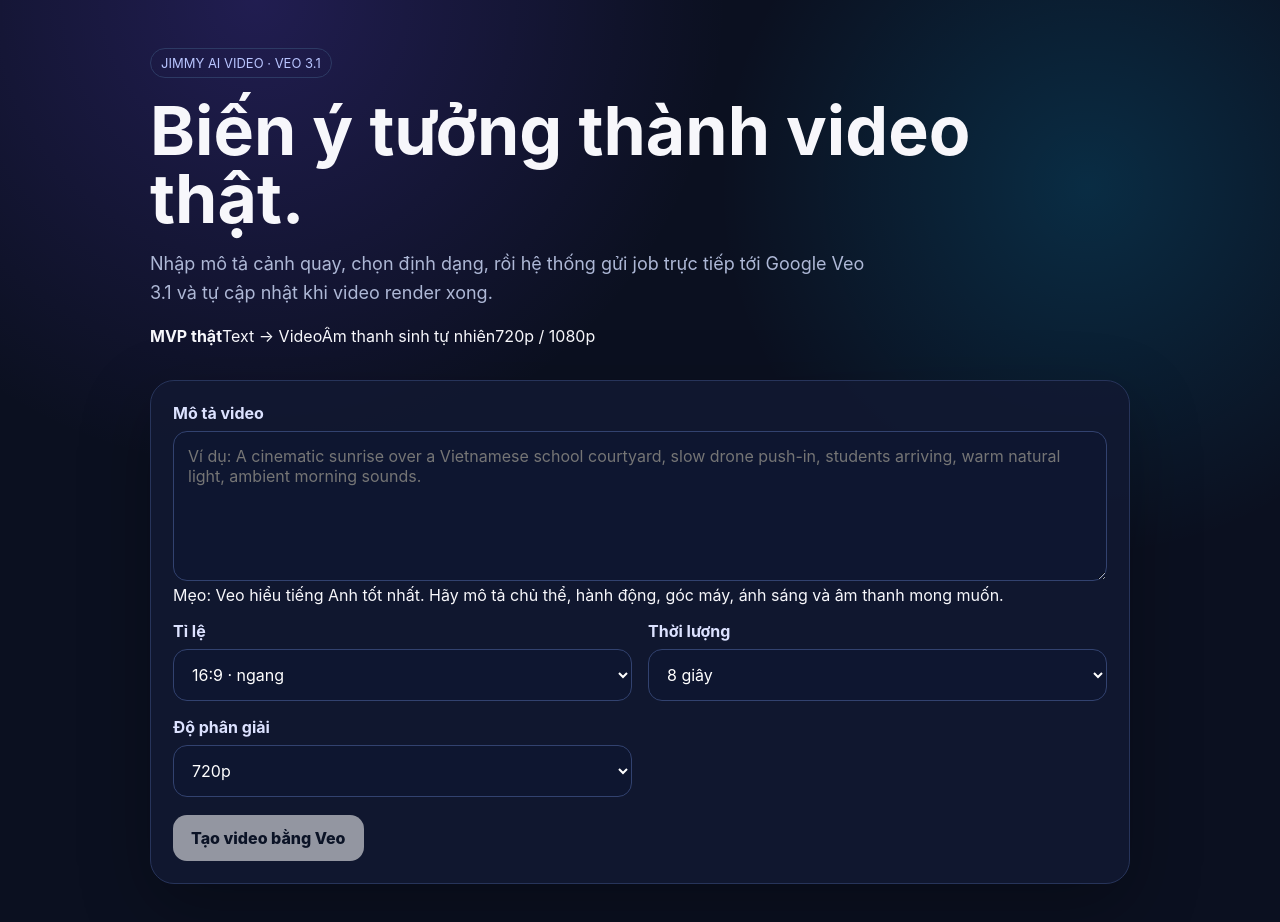
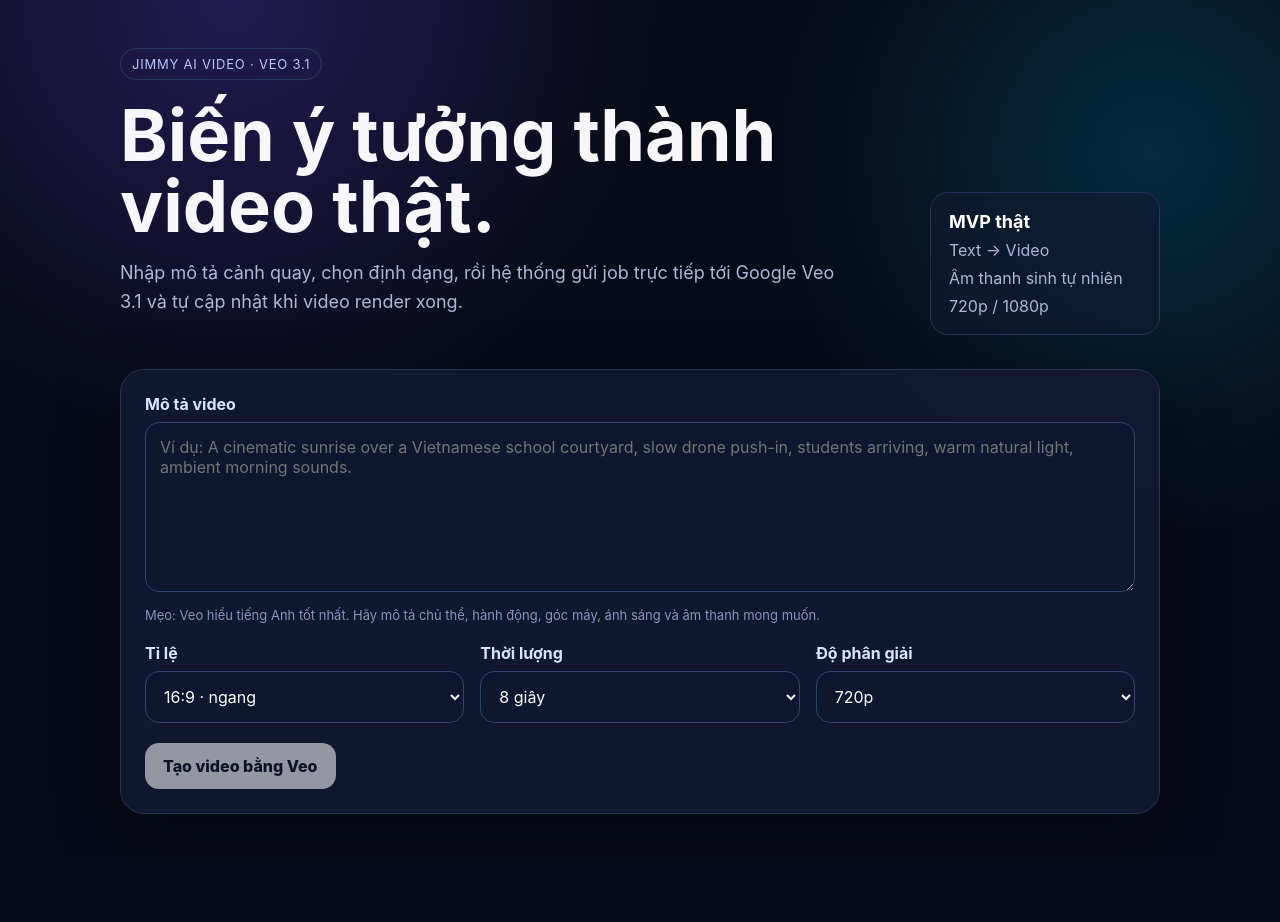
Before and after one commit to khaclinh1984118/Jimmy_Linh, a Next.js app: page / in a window 1280 px wide. Shown: the top 922 px of the page. After the commit the page ends 862 px from the top, so only its background shows below. Built offline with nearby package versions, Linux system fonts and the light colour scheme.

Commit message:
feat: upgrade app/globals.css for real Veo generation

```diff
--- a/app/globals.css
+++ b/app/globals.css
@@ -1,7 +1,7 @@
 :root {
   font-family: Inter, ui-sans-serif, system-ui, -apple-system, BlinkMacSystemFont, "Segoe UI", sans-serif;
   color: #f7f7fb;
-  background: #0b1020;
+  background: #070b17;
 }
 * { box-sizing: border-box; }
 body { margin: 0; min-height: 100vh; }
@@ -10,37 +10,60 @@ main {
   min-height: 100vh;
   padding: 48px 20px;
   background:
-    radial-gradient(circle at 20% 0%, rgba(111,76,255,.22), transparent 34%),
-    radial-gradient(circle at 85% 20%, rgba(0,193,255,.16), transparent 28%),
-    #0b1020;
+    radial-gradient(circle at 18% 0%, rgba(111,76,255,.25), transparent 32%),
+    radial-gradient(circle at 90% 18%, rgba(0,193,255,.17), transparent 28%),
+    #070b17;
 }
-.shell { max-width: 980px; margin: 0 auto; }
+.shell { max-width: 1040px; margin: 0 auto; }
+.hero { display:grid; grid-template-columns:minmax(0,1fr) 230px; gap:28px; align-items:end; }
 .badge {
-  display: inline-block; padding: 6px 10px; border: 1px solid #2d3a64;
-  border-radius: 999px; color: #b9c5ff; font-size: 13px;
+  display: inline-block; padding: 7px 11px; border: 1px solid #2d3a64;
+  border-radius: 999px; color: #b9c5ff; font-size: 13px; letter-spacing:.06em;
 }
-h1 { font-size: clamp(36px, 7vw, 68px); line-height: 1; margin: 18px 0 14px; }
+h1 { max-width:780px; font-size: clamp(40px, 7vw, 72px); line-height: .98; margin: 20px 0 16px; }
 .lead { max-width: 720px; color: #aeb8d6; font-size: 18px; line-height: 1.6; }
+.hero-note {
+  display:grid; gap:8px; padding:18px; border-radius:18px;
+  background:rgba(18,25,49,.6); border:1px solid #26345a; color:#aeb8d6;
+}
+.hero-note strong { color:#fff; font-size:18px; }
 .card {
-  margin-top: 34px; padding: 22px; border-radius: 24px;
-  background: rgba(18,25,49,.88); border: 1px solid #27345a;
-  box-shadow: 0 24px 70px rgba(0,0,0,.28);
+  margin-top: 34px; padding: 24px; border-radius: 24px;
+  background: rgba(18,25,49,.9); border: 1px solid #27345a;
+  box-shadow: 0 24px 70px rgba(0,0,0,.3);
 }
 label { display:block; margin: 0 0 8px; color:#dce2ff; font-weight:700; }
 textarea, select {
   width:100%; color:#fff; background:#0e1630; border:1px solid #32426f;
-  border-radius:14px; padding:14px;
+  border-radius:14px; padding:14px; outline:none;
 }
-textarea { min-height: 150px; resize: vertical; }
-.grid { display:grid; grid-template-columns: 1fr 1fr; gap:16px; margin-top:16px; }
-button {
-  margin-top:18px; border:0; border-radius:14px; padding:13px 18px; cursor:pointer;
-  color:#08101f; background:#fff; font-weight:800;
+textarea:focus, select:focus { border-color:#7088ff; }
+textarea { min-height: 170px; resize: vertical; }
+.tip { color:#8795bd; font-size:13px; line-height:1.5; margin-top:10px; }
+.grid { display:grid; grid-template-columns: 1fr 1fr; gap:16px; margin-top:18px; }
+.grid.three { grid-template-columns:repeat(3,1fr); }
+button, .download {
+  border:0; border-radius:14px; padding:13px 18px; cursor:pointer;
+  color:#08101f; background:#fff; font-weight:800; text-decoration:none;
 }
+button { margin-top:20px; }
 button:disabled { opacity:.55; cursor:not-allowed; }
 .result {
-  margin-top:18px; padding:14px; border-radius:14px; background:#0d152b;
+  margin-top:20px; padding:16px; border-radius:16px; background:#0d152b;
   border:1px solid #26365f; color:#bdc8e8;
 }
-code { color:#fff; }
-@media (max-width: 680px) { .grid { grid-template-columns:1fr; } }
+.status-line { display:flex; gap:12px; align-items:center; justify-content:space-between; }
+.status-line strong { color:#fff; }
+.pulse {
+  font-size:12px; padding:5px 9px; border-radius:999px;
+  border:1px solid #415488; color:#c7d2ff;
+}
+code { color:#fff; overflow-wrap:anywhere; }
+.video-wrap { margin-top:18px; display:grid; gap:14px; }
+video { width:100%; max-height:620px; border-radius:16px; background:#000; }
+.download { width:max-content; display:inline-block; }
+@media (max-width: 760px) {
+  .hero { grid-template-columns:1fr; }
+  .hero-note { display:none; }
+  .grid, .grid.three { grid-template-columns:1fr; }
+}
```
